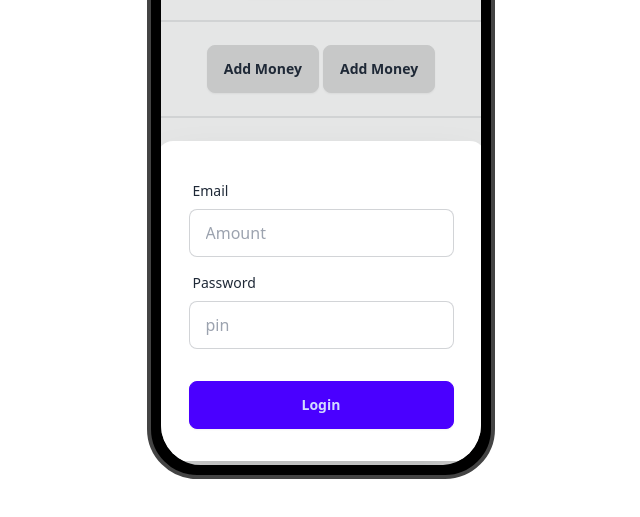
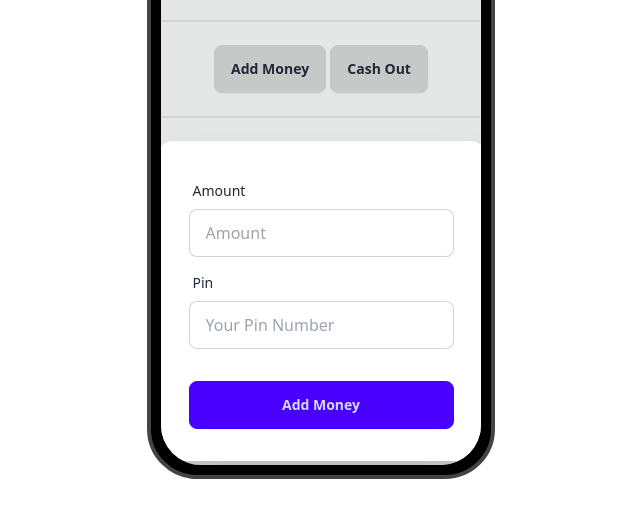
Before and after one commit to Aantara21/payoo, a plain HTML site: page home.html in a window 1280 px wide. Shown: the part 117-634 px from the top of the page, without its empty margins (319-959 px from the left). Drawn offline with nearby package versions, Linux system fonts and the light colour scheme.

Commit message:
butto added

```diff
--- a/home.html
+++ b/home.html
@@ -11,7 +11,7 @@
 
 <body>
     <main class="flex justify-center">
-        <div  class="mockup-phone">
+        <div class="mockup-phone">
             <div class="camera"></div>
             <div class="display">
                 <div class="artboard artboard-demo phone-1">
@@ -27,7 +27,7 @@
                     <!-- button  -->
                     <div>
                         <button class="btn btn-active">Add Money</button>
-                        <button class="btn btn-active">Add Money</button>
+                        <button class="btn btn-active">Cash Out</button>
                     </div>
                     <div class="divider"></div>
                     <div>
@@ -35,19 +35,19 @@
                             <form class="card-body">
                                 <div class="form-control">
                                     <label class="label">
-                                            <span class="label-text">Email</span>
+                                        <span class="label-text">Amount</span>
                                     </label>
-                                        <input type="text" placeholder="Amount" class="input input-bordered" required />
+                                    <input id="input-give-amount" type="text" placeholder="Amount" class="input input-bordered" required />
                                 </div>
                                 <div class="form-control">
                                     <label class="label">
-                                            <span class="label-text">Password</span>
+                                        <span class="label-text">Pin</span>
                                     </label>
-                                        <input type="password" placeholder="pin" class="input input-bordered" required />
+                                    <input id="input-pin-number" type="password" placeholder="Your Pin Number" class="input input-bordered" required />
 
                                 </div>
                                 <div class="form-control mt-6">
-                                        <button class="btn btn-primary">Login</button>
+                                    <button id="add-money-button" class="btn btn-primary">Add Money</button>
                                 </div>
                             </form>
                         </div>
--- a/js/home.js
+++ b/js/home.js
@@ -1,4 +1,9 @@
-document.getElementById('home-button').addEventListener('click', function (event) {
-    console.log('home button clicked');
-    window.location.href = 'index.html'
-})
+document.getElementById('add-money-button')
+    .addEventListener('click', function (event) {
+        console.log('Add money button added');
+        event.preventDefault();
+
+        const moneygive = document.getElementById('input-give-amount').value;
+        const inputPinNumber = document.getElementById('input-pin-number').value;
+        console.log(inputPinNumber);
+    })
```
Lines whose indentation alone changed are shown as unchanged.
